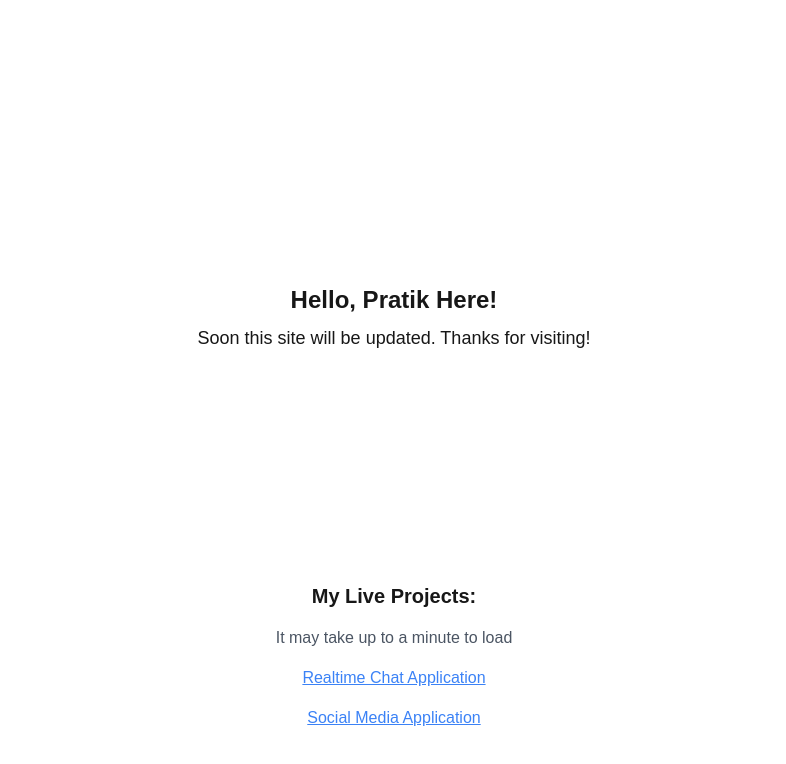
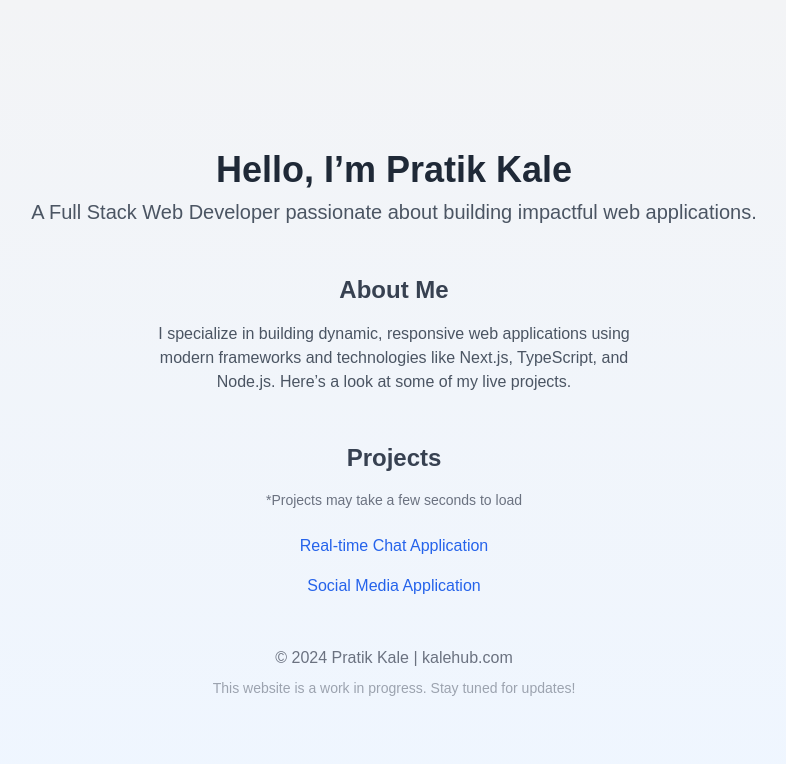
Before and after one commit to PKBOSS26/kalehub, a Next.js app: page / in a window 1280 px wide. Shown: the top 764 px of the page, without its empty margins (246-1032 px from the left). Built offline with nearby package versions, Linux system fonts and the light colour scheme.

Commit message:
pretty basic landing page

```diff
--- a/app/page.tsx
+++ b/app/page.tsx
@@ -1,33 +1,54 @@
 export default function Home() {
   return (
-    <div className="flex flex-col items-center justify-center min-h-screen p-4">
-      <div className="flex flex-col items-center justify-center h-[60vh] mb-8">
-        <h1 className="text-2xl font-bold mt-4">Hello, Pratik Here!</h1>
-        <p className="text-lg mt-2 text-center">
-          Soon this site will be updated. Thanks for visiting!
+    <div className="flex flex-col items-center justify-center min-h-screen p-6 bg-gradient-to-b from-gray-100 to-blue-50">
+      <header className="flex flex-col items-center text-center my-12">
+        <h1 className="text-4xl font-bold text-gray-800">Hello, I’m Pratik Kale</h1>
+        <p className="text-xl text-gray-600 mt-2">
+          A Full Stack Web Developer passionate about building impactful web applications.
         </p>
-      </div>
+      </header>
 
-      <div className="flex flex-col items-center space-y-4">
-        <h2 className="text-xl font-semibold">My Live Projects:</h2>
-        <h3 className="text-gray-600">It may take up to a minute to load</h3>
+      <section className="w-full max-w-lg text-center mb-12">
+        <h2 className="text-2xl font-semibold text-gray-700 mb-4">About Me</h2>
+        <p className="text-gray-600">
+          I specialize in building dynamic, responsive web applications using modern frameworks
+          and technologies like Next.js, TypeScript, and Node.js. Here’s a look at some of my live projects.
+        </p>
+      </section>
+
+      <section className="w-full max-w-lg text-center">
+        <h2 className="text-2xl font-semibold text-gray-700 mb-4">Projects</h2>
+        <p className="text-sm text-gray-500 mb-6">*Projects may take a few seconds to load</p>
+        <ul className="space-y-4">
+          <li>
             <a
               href="https://speedenchat.kalehub.com"
               target="_blank"
               rel="noopener noreferrer"
-          className="text-blue-500 hover:text-blue-700 underline"
+              className="text-blue-600 hover:text-blue-800 font-medium"
             >
-          Realtime Chat Application
+              Real-time Chat Application
             </a>
+          </li>
+          <li>
             <a
               href="https://psocial.kalehub.com/login"
               target="_blank"
               rel="noopener noreferrer"
-          className="text-blue-500 hover:text-blue-700 underline"
+              className="text-blue-600 hover:text-blue-800 font-medium"
             >
               Social Media Application
             </a>
-      </div>
+          </li>
+        </ul>
+      </section>
+
+      <footer className="mt-12 text-gray-500 text-center">
+        <p>© {new Date().getFullYear()} Pratik Kale | kalehub.com</p>
+        <p className="text-sm mt-2 text-gray-400">
+          This website is a work in progress. Stay tuned for updates!
+        </p>
+      </footer>
     </div>
   );
 }
```
Lines whose indentation alone changed are shown as unchanged.
